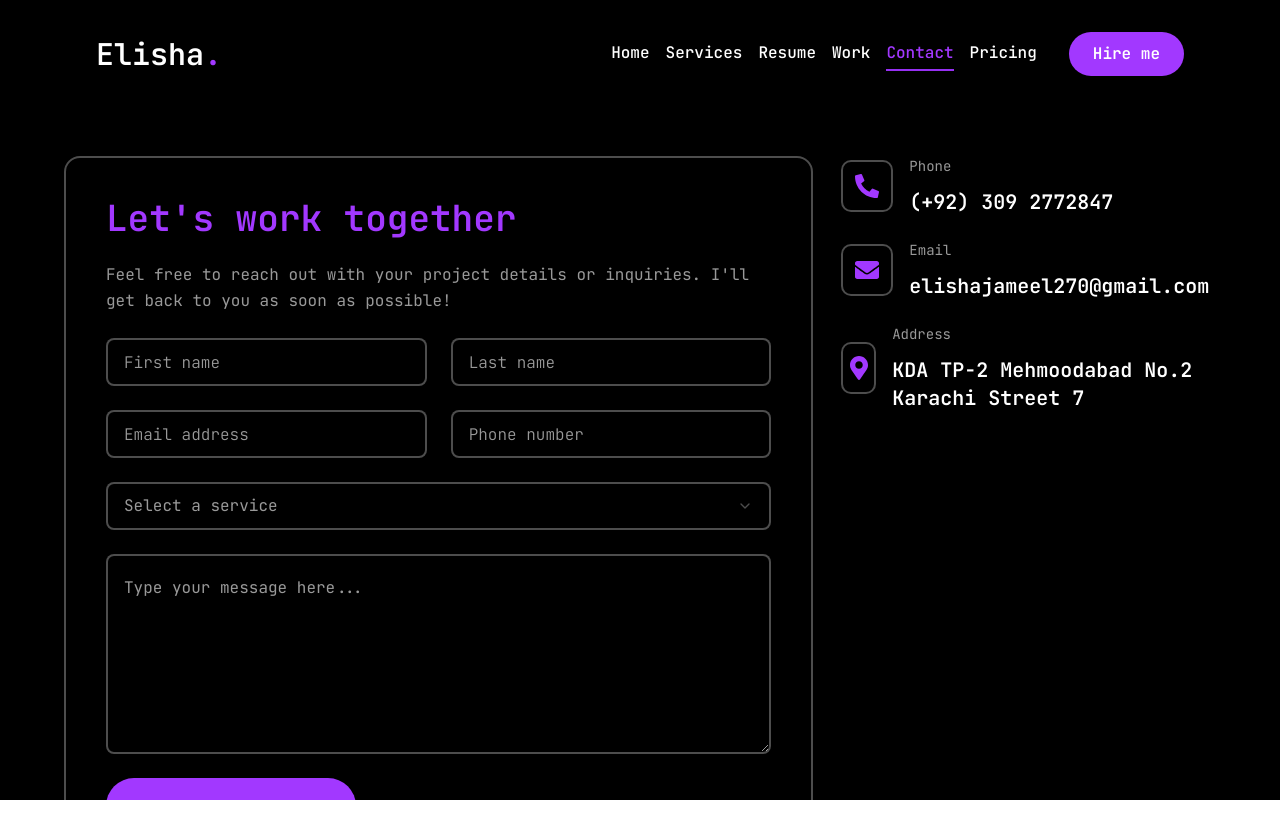
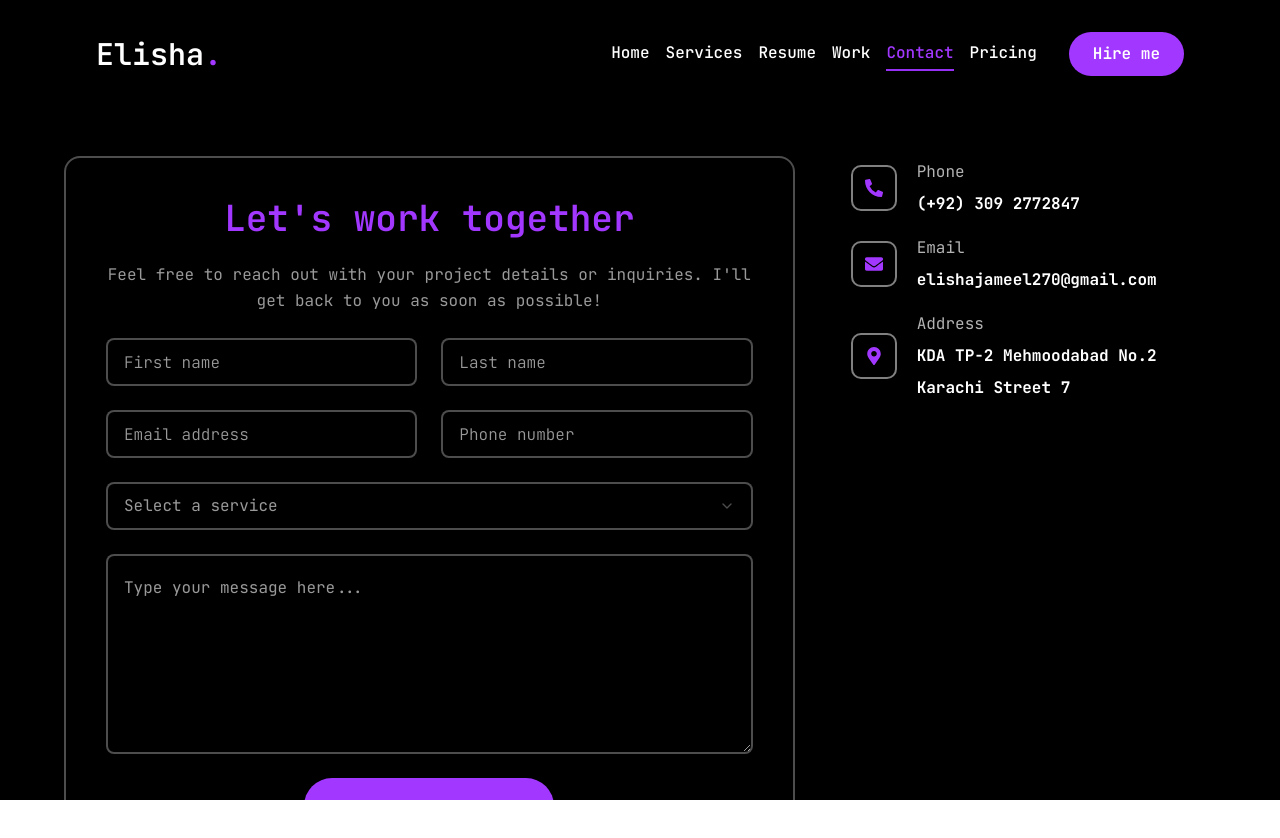
Before and after one commit to elishabhatti/elisha-portfolio, a Next.js app: page /contact in a window 1280 px wide. Shown: the top 838 px of the page. Built offline with nearby package versions, Linux system fonts and the light colour scheme.

Commit message:
change the info styling and alignment

```diff
--- a/app/contact/page.jsx
+++ b/app/contact/page.jsx
@@ -74,15 +74,11 @@ const Contact = () => {
           message: "",
         });
       } else {
-        toast.error("Something went wrong. Please try again later.", {
-          description: new Date().toLocaleString(),
-        });
+        toast.error("Something went wrong. Please try again later.");
       }
     } catch (error) {
       console.error("Submit failed:", error);
-      toast.error("Failed to send message.", {
-        description: error.message,
-      });
+      toast.error("Failed to send message.");
     }
   };
 
@@ -96,17 +92,17 @@ const Contact = () => {
       className="py-12 px-4 md:px-8 xl:px-16"
     >
       <div className="container mx-auto">
-        <div className="flex flex-col lg:flex-row gap-7 lg:gap-7 items-start">
+        <div className="flex flex-col lg:flex-row gap-8 lg:gap-14 items-start">
           {/* form */}
           <div className="w-full lg:w-2/3">
             <form
               onSubmit={handleSubmit}
               className="flex flex-col border-2 border-white/30 gap-6 p-8 md:p-10 bg-black rounded-2xl shadow-lg"
             >
-              <h3 className="text-3xl md:text-4xl font-semibold primary-text-color">
+              <h3 className="text-3xl md:text-4xl font-semibold primary-text-color text-center">
                 Let's work together
               </h3>
-              <p className="text-white/60 text-sm md:text-base leading-relaxed">
+              <p className="text-white/60 text-sm md:text-base leading-relaxed text-center">
                 Feel free to reach out with your project details or inquiries.
                 I'll get back to you as soon as possible!
               </p>
@@ -174,37 +170,56 @@ const Contact = () => {
               />
 
               {/* button */}
+              <div className="flex justify-center">
                 <Button
                   type="submit"
                   size="lg"
-                className="max-w-[250px] font-medium"
+                  className="w-full sm:max-w-[250px] font-medium"
                 >
                   Send Message
                 </Button>
+              </div>
             </form>
           </div>
 
           {/* info */}
-          <div className="w-full lg:w-1/3 flex flex-col gap-8">
-            <ul className="space-y-6">
+          {/* <div className="w-full lg:w-1/3 flex flex-col gap-6"> */}
+          {/* <ul className="space-y-6"> */}
+          {/* {info.map((item, index) => ( */}
+          {/* <li */}
+          {/* key={index} */}
+          {/* className="flex items-center justify-start gap-3" */}
+          {/* > */}
+          {/* icon box */}
+          {/* <div className="w-[50px] h-[50px] bg-black border-2 border-white/30 primary-text-color flex rounded-lg items-center justify-center shadow-md mx-auto sm:mx-0 flex-shrink-0"> */}
+          {/* <div className="text-[24px]">{item.icon}</div> */}
+          {/* </div> */}
+
+          {/* text */}
+          {/* <div className="flex flex-col items-center sm:items-start text-center sm:text-left"> */}
+          {/* <p className="text-white/60 mb-1 text-sm">{item.title}</p> */}
+          {/* <h3 className="text-base sm:text-lg font-semibold whitespace-nowrap overflow-hidden text-ellipsis max-w-full"> */}
+          {/* {item.description} */}
+          {/* </h3> */}
+          {/* </div> */}
+          {/* </li> */}
+          {/* ))} */}
+          {/* </ul> */}
+          {/* </div> */}
+
+          <div className="w-full xl:w-1/3">
+            <ul className="flex flex-col gap-3">
               {info.map((item, index) => (
                 <li
                   key={index}
-                  className="flex flex-col sm:flex-row sm:items-center gap-4 text-center sm:text-left"
+                  className="flex justify-start items-center gap-5"
                 >
-                  {/* icon box */}
-                  <div className="w-[44px] h-[44px] sm:w-[52px] sm:h-[52px] bg-black border-2 border-white/30 primary-text-color flex rounded-lg items-center justify-center shadow-md mx-auto sm:mx-0">
-                    <div className="text-[22px] sm:text-[24px]">
+                  <div className="text-lg border-2 border-white/50 p-3 rounded-lg primary-text-color">
                     {item.icon}
                   </div>
-                  </div>
-
-                  {/* text */}
-                  <div>
-                    <p className="text-white/60 mb-3 text-sm">{item.title}</p>
-                    <h3 className="text-base sm:text-lg md:text-xl font-semibold">
-                      {item.description}
-                    </h3>
+                  <div className="flex flex-col">
+                    <p className="text-white/70">{item.title}</p>
+                    <h3 className="font-bold">{item.description}</h3>
                   </div>
                 </li>
               ))}
```
Lines whose indentation alone changed are shown as unchanged.
